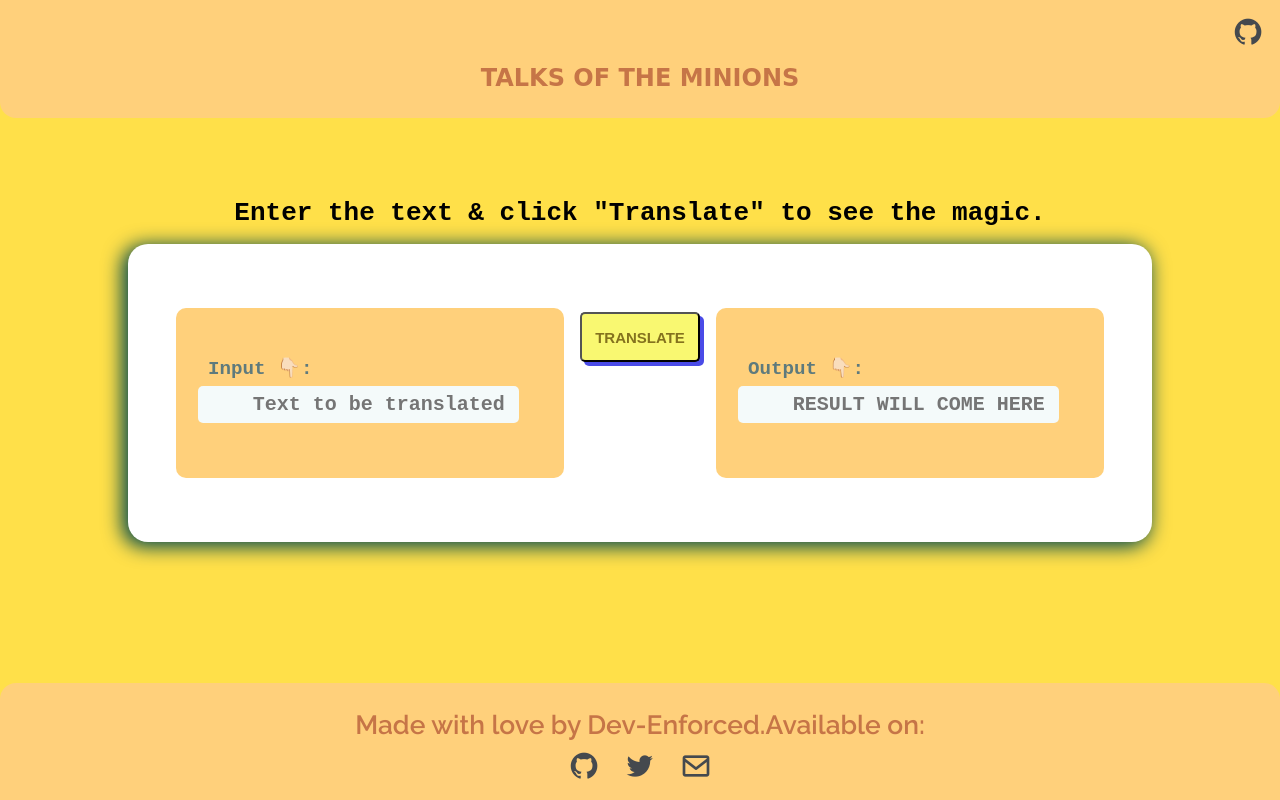
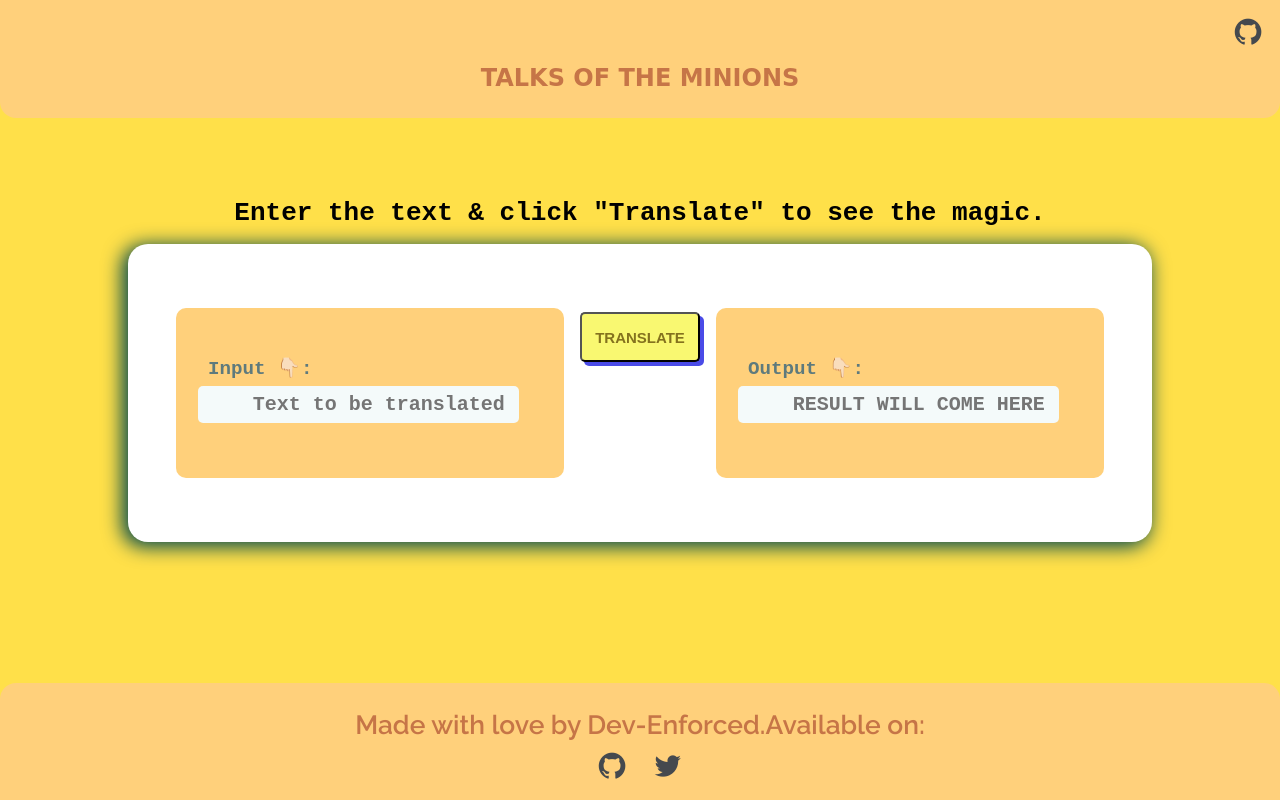
Before and after one commit to dev-enforced/talks-of-the-minions, a plain HTML site: page index.html in a window 1280 px wide. Drawn offline with nearby package versions, Linux system fonts and the light colour scheme; a web font is replaced by a local one.

Commit message:
refactor:links corrected

```diff
--- a/index.html
+++ b/index.html
@@ -13,7 +13,7 @@
         <nav class="navigation container">
             <div class="nav-items">
                 <div class="nav-repo">
-                    <a href="https://github.com/dev-enforced/talks-of-the-minions" target="_blank" class="nav-link">
+                    <a href="https://github.com/dev-enforced/talks-of-the-minions" target="_blank" rel="noopener noreferrer" class="nav-link">
                         <i class="bx bxl-github"></i>
                     </a>
                 </div>
@@ -60,11 +60,7 @@
                         <i class="bx bxl-twitter"></i>
                     </a>
                </li>
-               <li class="footer-inline">
-                    <a class="footer-links" rel="noopener noreferrer" href="mailto:devenforced@gmail.com">
-                        <i class="bx bx-envelope"></i>
-                    </a>
-               </li>
+
             </ul>
         </footer>
     </div>
```
